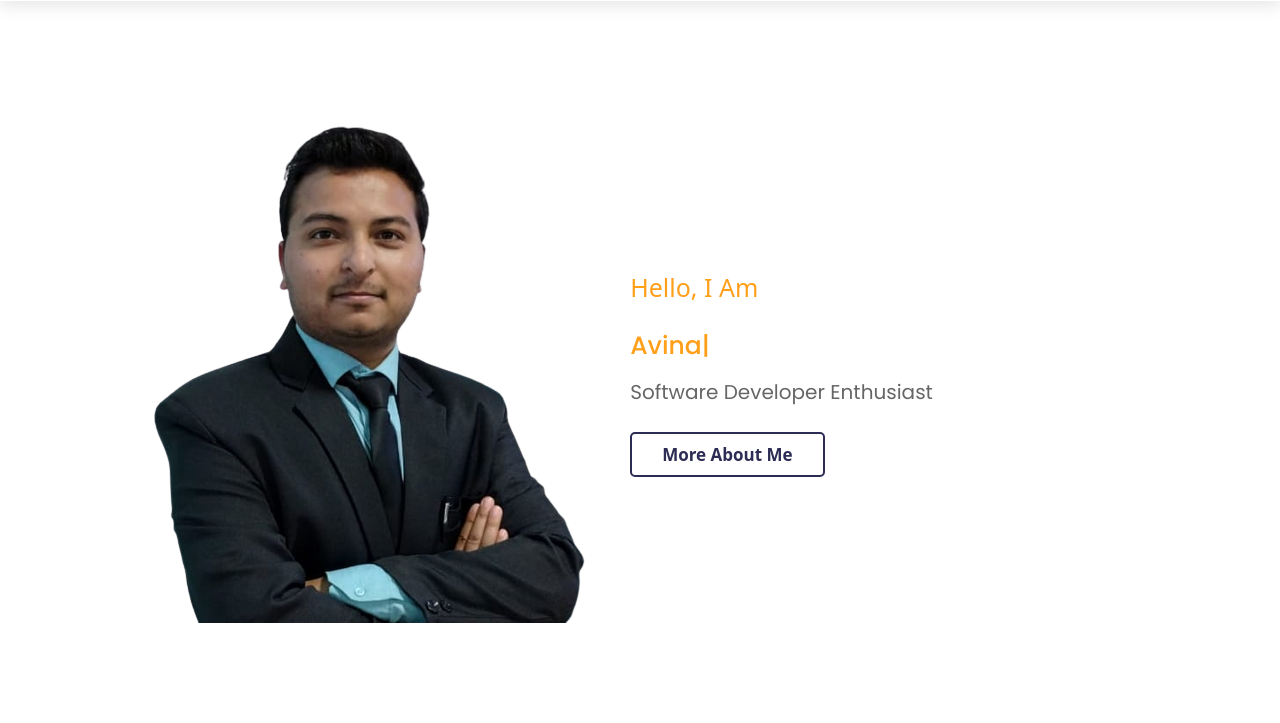
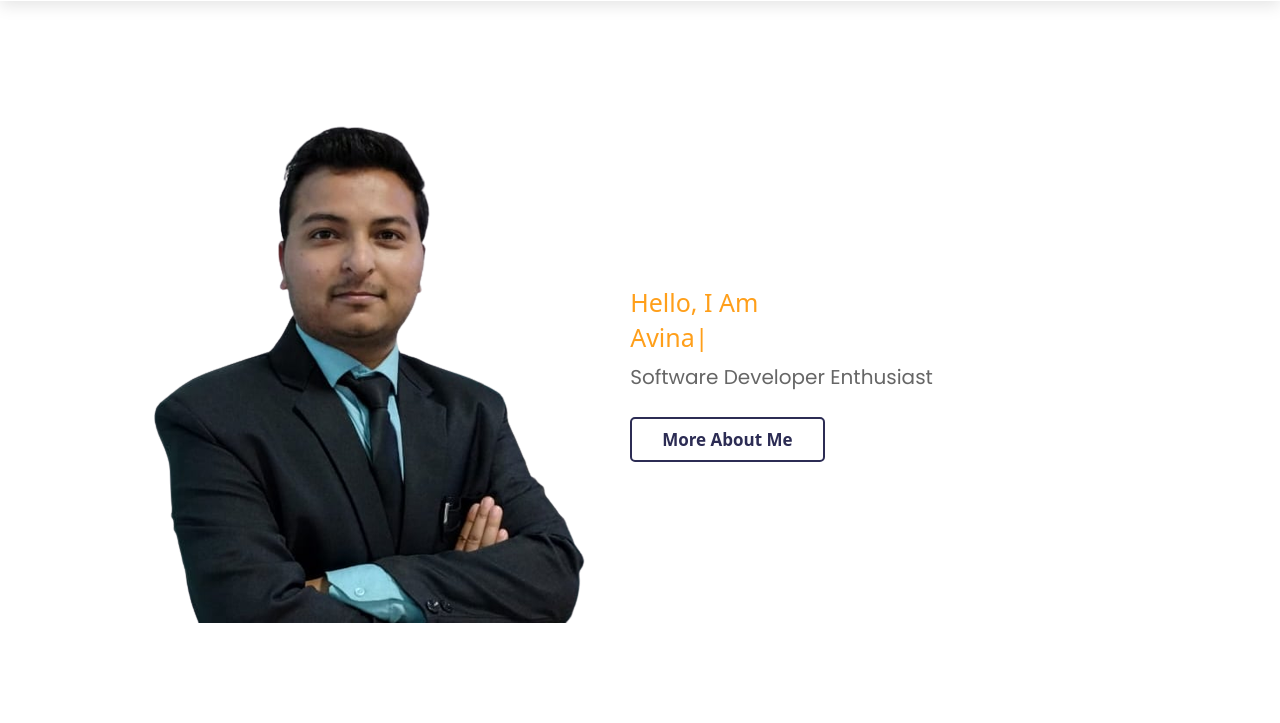
Before and after one commit to Avi2492/MyPortfolio, a plain HTML site: page index.html in a window 1280 px wide. Shown: the part 77-800 px from the top of the page. Drawn offline with nearby package versions, Linux system fonts and the light colour scheme.

Commit message:
Update index.html

```diff
--- a/index.html
+++ b/index.html
@@ -49,8 +49,8 @@
             </div>
             <div class="content">
                 <span>Hello, I am</span>
-                <h3 class="typing-text home__title"><span id="typed-text"></span><span id="cursor">|</span>
-                        </h3>
+                <h1 class="typing-text"><span id="typed-text"></span><span id="cursor">|</span>
+                        </h1>
                 <p>Software Developer Enthusiast</p>
 
                 <a href="#about" class="btn">More About Me</a>
```
